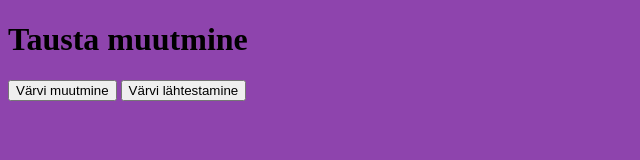
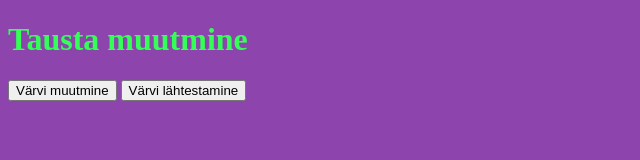
Before and after one commit to DariaHalchenko/tarkvaraDaria, a plain HTML site: page index.html in a window 1280 px wide. Both pictures are taken after a click on the button "Värvi muutmine". Shown: the whole page, without its empty margins (0-640 px from the left). Drawn offline with Linux system fonts and the light colour scheme.

Commit message:
Parandasin kommentarid ja uuendasin koodi. Nüüd päise värv muutub koos taustaga.

```diff
--- a/script.js
+++ b/script.js
@@ -1,10 +1,27 @@
+//Ülesanne kolmP funktsioon:
 document.getElementById("colorbtn").addEventListener("click", function() {
-    const colors = ["#FF5733", "#33FF57", "#3357FF", "#F0DB4F", "#8E44AD"];
-    document.body.style.backgroundColor = colors[Math.floor(Math.random() * colors.length)];
+    const colorMap = new Map([
+        ["#FF5733", "#3357FF"],
+        ["#33FF57", "#8E44AD"],
+        ["#3357FF", "#FF5733"],
+        ["#F0DB4F", "#FF00A6"],
+        ["#8E44AD", "#33FF57"],
+        ["#F0DB4F", "#FF00A6"]
+    ]);
+
+    const colors = Array.from(colorMap.keys());
+    const randomColor = colors[Math.floor(Math.random() * colors.length)];
+
+    document.body.style.backgroundColor = randomColor;
+
+    const h1 = document.querySelector("h1");
+    h1.style.color = colorMap.get(randomColor);
 });
 
 
-//Ülesanne üks funktsioon:
+//Ülesanne kaks funktsioon:
 document.getElementById("resetbtn").addEventListener("click", function() {
+    const h1 = document.querySelector("h1");
     document.body.style.backgroundColor = "white";
+    h1.style.color = "black";
 });
```
Also changed, not shown: index.html (+1 -1 lines).
